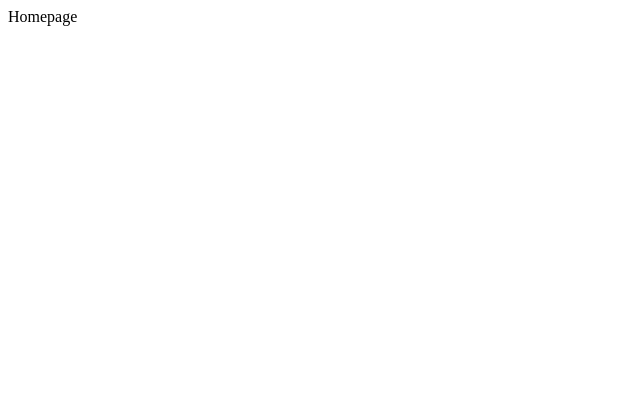
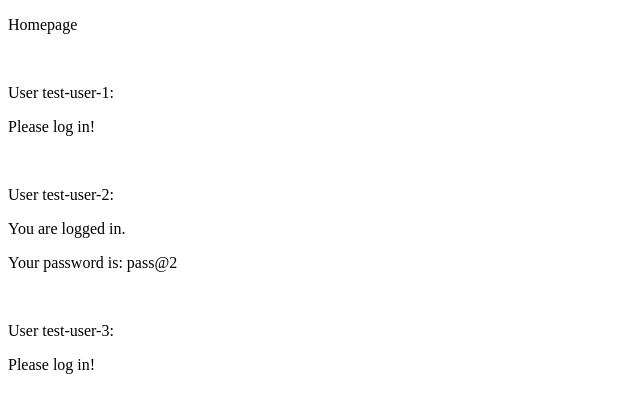
Before and after one commit to ArjunChavan219/my-server, a React (Create React App) app in the folder frontend/: page / in a window 1280 px wide. Shown: the top 412 px of the page, without its empty margins (0-640 px from the left). Built offline with nearby package versions, Linux system fonts and the light colour scheme.

Commit message:
Rendering components, conditions and lists

```diff
--- a/frontend/src/App.js
+++ b/frontend/src/App.js
@@ -1,9 +1,54 @@
-import React, { useState, useEffect } from "react"
+import React from "react"
+
+const users = [
+	{
+		id: "1",
+		username: "test-user-1",
+		password: "pass@1",
+		logged_in: false
+	},
+	{
+		id: "2",
+		username: "test-user-2",
+		password: "pass@2",
+		logged_in: true
+	},
+	{
+		id: "3",
+		username: "test-user-3",
+		password: "pass@3",
+		logged_in: false
+	}
+]
+
+function UserDiv() {
+	const user_divs = users.map(user => <div key={user.id}>
+		<p>User {user.username}:</p>
+		{user.logged_in ? (
+			<>
+				<p>You are logged in.</p>
+				<p>Your password is: {user.password}</p>
+			</>
+		) : (
+			<>
+				<p>Please log in!</p>
+			</>
+		)}
+		<br />
+	</div>)
+	return (
+		<div>
+			{user_divs}
+		</div>
+	)
+}
 
 function App() {
 	return (
 		<div>
-			Homepage
+			<p>Homepage</p>
+			<br />
+			<UserDiv />
 		</div>
 	)
 }
```
